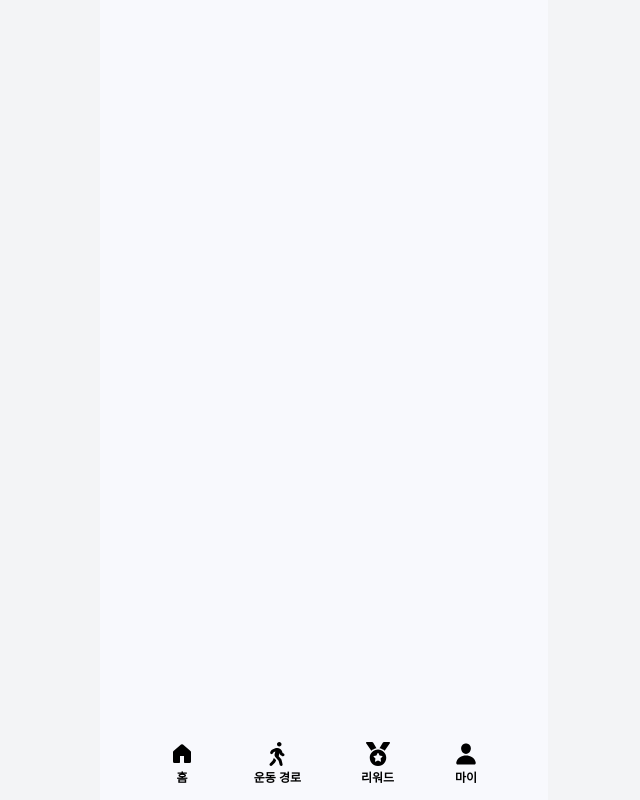
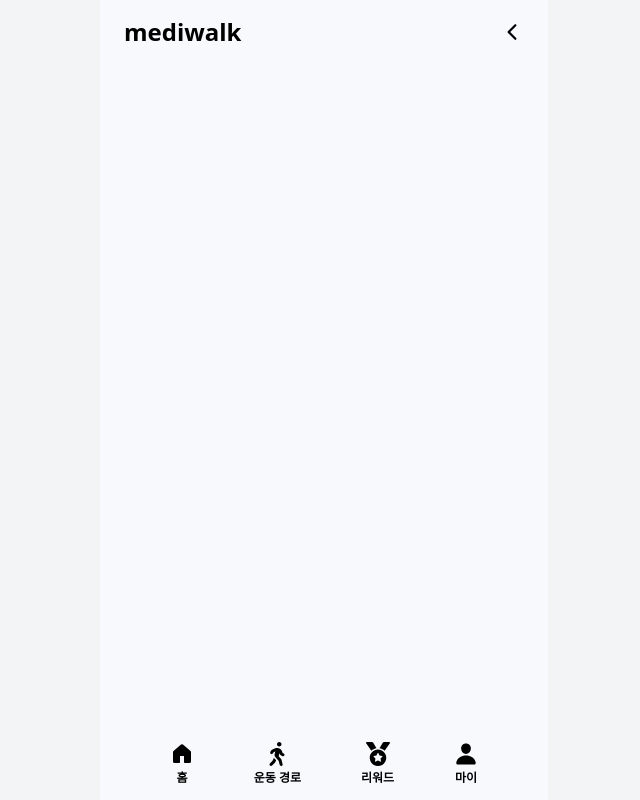
Before and after one commit to mediwalk/Mediwalk-FE, a React (Vite) app: page /mission/1 in a window 1280 px wide. Before the commit this address had no page. Shown: the whole page, without its empty margins (316-956 px from the left). Built offline with nearby package versions, Linux system fonts and the light colour scheme.

Commit message:
feat : Home의 미션카드와 MissionDetail 페이지 연결

```diff
--- a/src/App.tsx
+++ b/src/App.tsx
@@ -4,6 +4,7 @@ import Walk from "./pages/Walk/Walk";
 import Reward from "./pages/Reward/Reward";
 import Mypage from "./pages/Mypage/Mypage";
 import NavBar from "./components/NavBar";
+import MissionDetail from "./pages/Home/Mission/MissionDetail";
 
 function App() {
   return (
@@ -15,6 +16,7 @@ function App() {
           <main className="flex-1 overflow-y-auto relative w-full no-scrollbar">
             <Routes>
               <Route path="/" element={<Home />} />
+              <Route path="/mission/:missionId" element={<MissionDetail />} />
               <Route path="/walk" element={<Walk />} />
               <Route path="/reward" element={<Reward />} />
               <Route path="/mypage" element={<Mypage />} />
--- a/src/pages/Home/Mission/MissionDetail.tsx
+++ b/src/pages/Home/Mission/MissionDetail.tsx
@@ -0,0 +1,20 @@
+import { IoIosArrowBack } from "react-icons/io";
+// import { useParams } from "react-router-dom";
+
+const MissionDetail = () => {
+  // const { missionId } = useParams();
+
+  return (
+    <div>
+      {/* 헤더 */}
+      <header className="flex h-16 justify-between items-center px-6">
+        <div className="text-2xl font-bold">mediwalk</div>
+        <div className="cursor-pointer">
+          <IoIosArrowBack className="size-6" />
+        </div>
+      </header>
+    </div>
+  );
+};
+
+export default MissionDetail;
--- a/src/pages/Home/MissionCard.tsx
+++ b/src/pages/Home/MissionCard.tsx
@@ -2,14 +2,18 @@ import { PiPillFill } from "react-icons/pi";
 import { FaWalking } from "react-icons/fa";
 import { FaAngleRight } from "react-icons/fa6";
 import type { MissionInfo } from "./Home";
+import { useNavigate } from "react-router-dom";
 
 interface MissionCardProps {
   info: MissionInfo;
 }
 
 const MissionCard = ({ info }: MissionCardProps) => {
+  const navigate = useNavigate();
+
   return (
     <div
+      onClick={() => navigate(`/mission/${info.id}`)}
       className={`flex flex-col flex-none px-4 gap-3 rounded-2xl shadow-sm h-35 w-70 justify-center ${info.type == "medicine" ? "bg-primary text-white" : "bg-white"}`}
     >
       <div>
```
